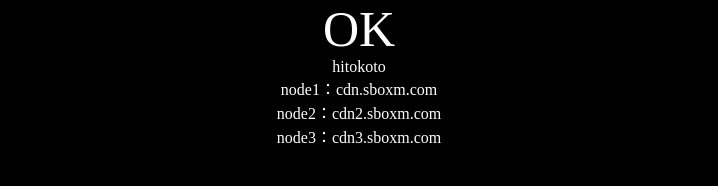
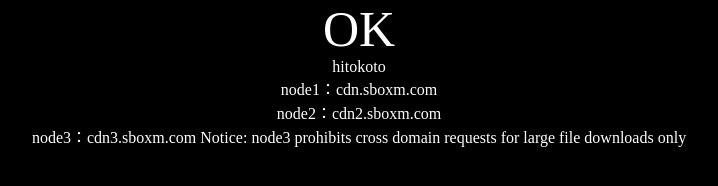
Before and after one commit to cnhkbbs/jstools, a plain HTML site: page index.html in a window 1280 px wide. Shown: the whole page, without its empty margins (281-999 px from the left). Drawn offline with Linux system fonts and the light colour scheme; no server answers.

Commit message:
Update index.html

```diff
--- a/index.html
+++ b/index.html
@@ -47,7 +47,7 @@
 			<a id="hitokoto_text"></a><br />
 			<a>node1：cdn.sboxm.com</a><br />
 			<a>node2：cdn2.sboxm.com</a><br />
-			<a>node3：cdn3.sboxm.com</a>
+			<a>node3：cdn3.sboxm.com Notice: node3 prohibits cross domain requests for large file downloads only</a>
 		</div>
 	</body>
 </html>
```
